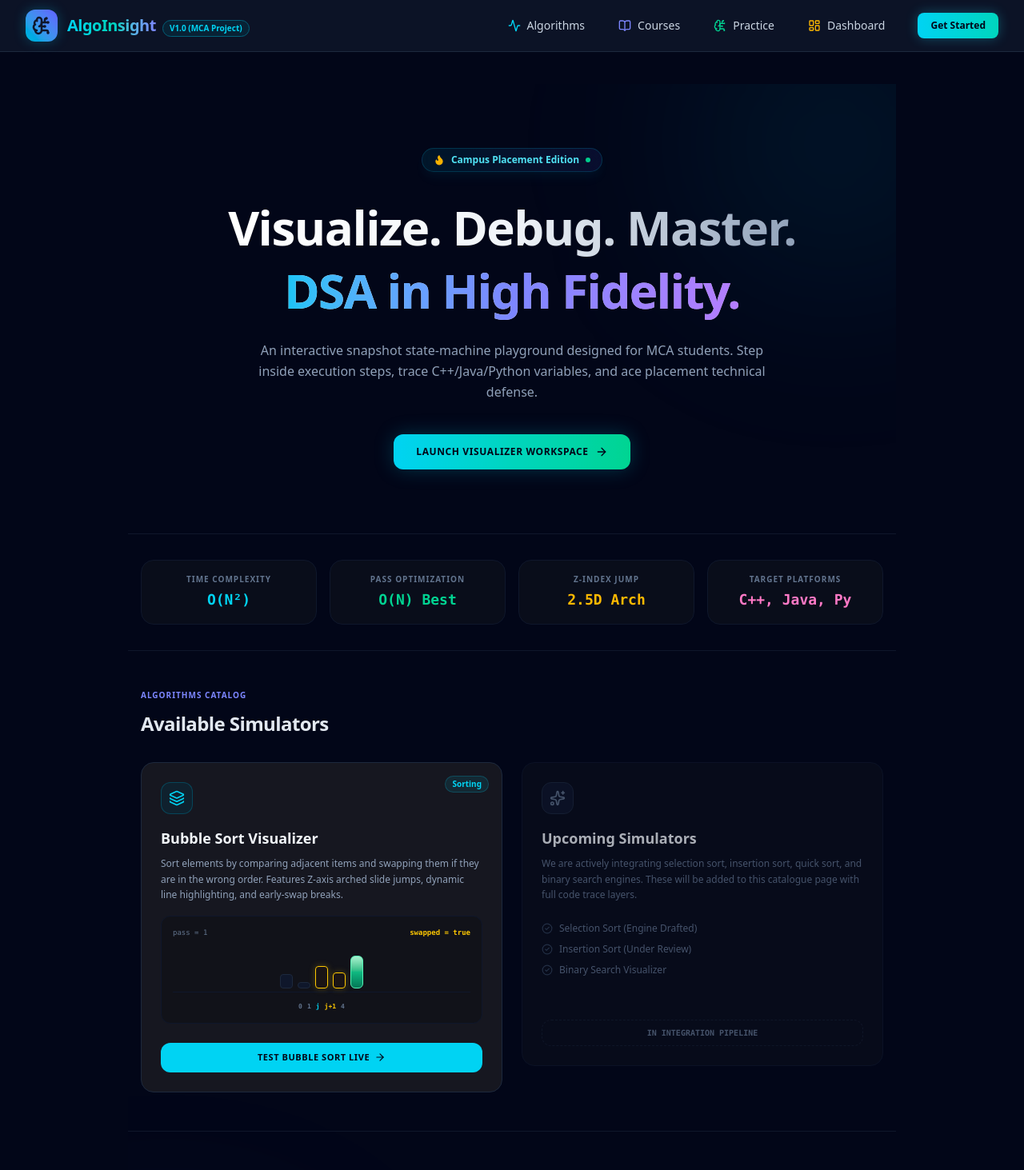
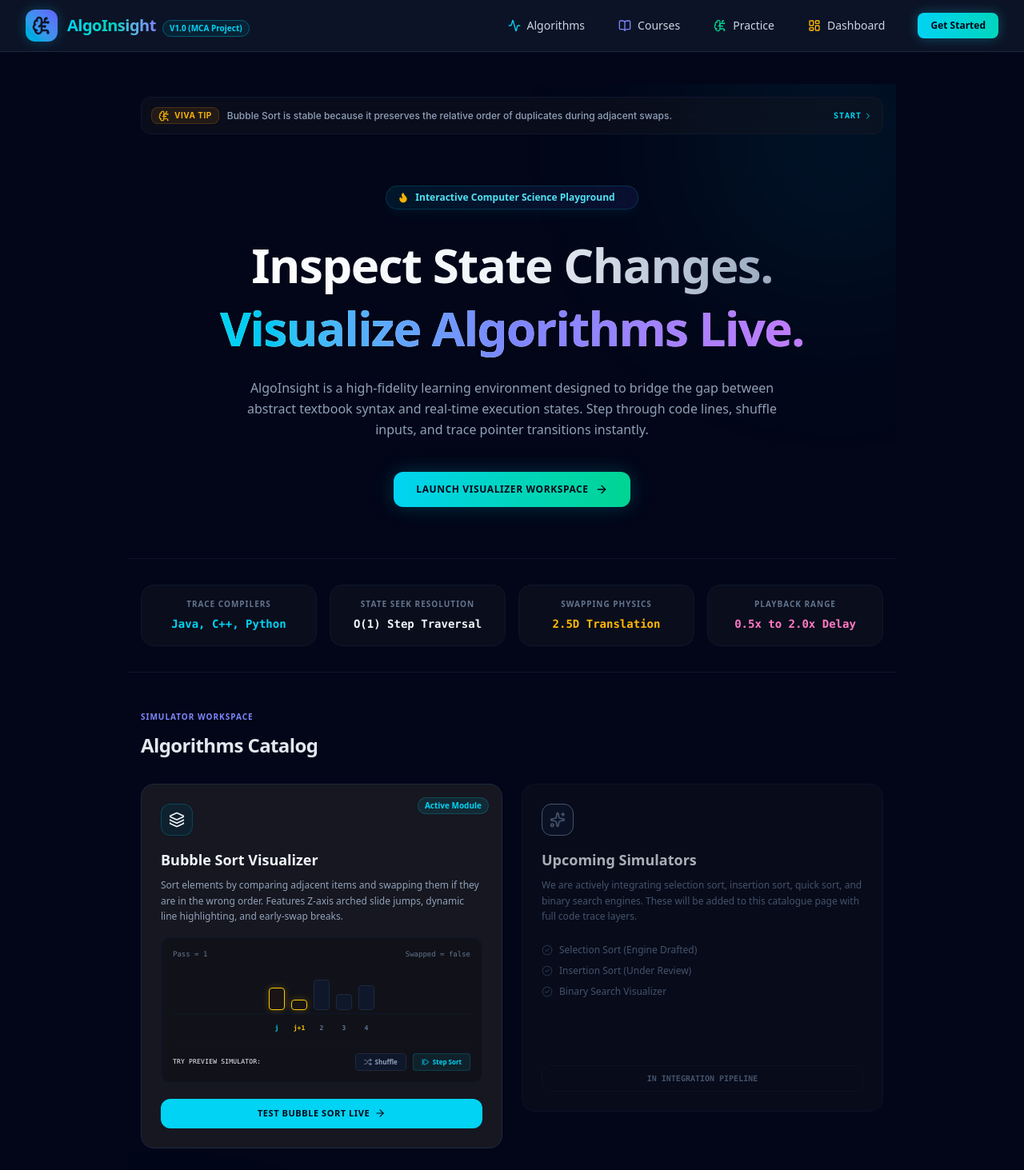
Before and after one commit to deekshagarg1/AlgoInsight, a React (Vite) app in the folder client/: page / in a window 1280 px wide. Shown: the top 1463 px of the page at 80% size. Built offline with nearby package versions, Linux system fonts and the light colour scheme.

Commit message:
Enhance Home Page with interactive simulator, placement tip ticker, and alignment fixes

```diff
--- a/client/src/App.jsx
+++ b/client/src/App.jsx
@@ -74,7 +74,8 @@ function App() {
       </main>
 
       {/* Footer (Premium Glassmorphic Footer) */}
-      <footer className="border-t border-slate-900/60 bg-slate-950/90 py-7 text-center text-xs text-slate-500 flex flex-col sm:flex-row items-center justify-center gap-2.5 font-sans relative">
+      {activeTab !== 'home' && activeTab !== 'visualizer' && (
+        <footer className="border-t border-slate-900/60 bg-slate-950/90 py-7 text-center text-xs text-slate-500 flex flex-col sm:flex-row items-center justify-center gap-2.5 font-sans relative shrink-0">
           {/* Glow Divider line */}
           <div className="absolute top-0 inset-x-0 h-[1px] bg-gradient-to-r from-transparent via-cyan-500/25 to-transparent"></div>
 
@@ -84,6 +85,7 @@ function App() {
             Made with <span className="text-rose-500 animate-pulse">❤️</span> by <span className="text-slate-350 font-semibold hover:text-cyan-400 transition-colors">Pulkit Mishra</span> and <span className="text-slate-350 font-semibold hover:text-cyan-400 transition-colors">Deeksha Garg</span>
           </span>
         </footer>
+      )}
     </div>
   );
 }
--- a/client/src/pages/HomePage.jsx
+++ b/client/src/pages/HomePage.jsx
@@ -1,51 +1,148 @@
 import React from 'react';
-import { Terminal, Cpu, Award, ArrowRight, Code, Server, Database, Layers, Sparkles, CheckCircle2, Flame } from 'lucide-react';
+import { Terminal, Cpu, Award, ArrowRight, Code, Server, Database, Layers, Sparkles, CheckCircle2, Flame, Shuffle, StepForward, BrainCircuit, ChevronRight } from 'lucide-react';
 
 /**
- * HomePage Component (High Fidelity - Impressive Placement-Ready Design)
+ * HomePage Component (High Fidelity - Impressive & Interactive)
  *
- * Redesigned with premium SaaS landing aesthetics:
- * - Glowing backdrop glass blobs.
- * - Dynamic split gradients for headers.
- * - Feature showcases with hover-translation, glow shadow outlines, and active state badges.
- * - A miniature "Interactive Simulator Catalog Card" highlighting Bubble Sort.
- * - Placement Metrics statistics deck.
+ * Includes:
+ * - Placement Tip Ticker: A dynamic, cycling placement tip bar positioned right below the navbar
+ *   to fill the top space beautifully and add educational value.
+ * - Dynamic Welcome Hero
+ * - Performance Metrics deck
+ * - Interactive Miniature Visualizer Card
+ * - Academic Specification Banner
+ * - Full Premium Footer (perfectly aligned at max-w-5xl)
  *
  * @param {Object} props
  * @param {Function} props.onExplore - Callback to navigate to algorithms catalog
  */
 export default function HomePage({ onExplore }) {
+  // Miniature visualizer local states for the interactive landing page demo card
+  const [miniArray, setMiniArray] = React.useState([55, 25, 75, 40, 60]);
+  const [miniJ, setMiniJ] = React.useState(0);
+  const [miniPass, setMiniPass] = React.useState(1);
+  const [miniSwapped, setMiniSwapped] = React.useState(false);
+  const [activeCompare, setActiveCompare] = React.useState([0, 1]);
+
+  // Placement Viva Tips Ticker state
+  const [tipIndex, setTipIndex] = React.useState(0);
+
+  const placementTips = [
+    "Bubble Sort is stable because it preserves the relative order of duplicates during adjacent swaps.",
+    "Bubble Sort runs in O(N) best-case time when the input is already sorted, thanks to the early-exit swapped check.",
+    "Bubble Sort is an in-place sorting algorithm, requiring O(1) auxiliary space to execute.",
+    "Selection Sort is unstable because it swaps non-adjacent elements, which can shuffle duplicates."
+  ];
+
+  // Cycle tips every 6 seconds
+  React.useEffect(() => {
+    const tipTimer = setInterval(() => {
+      setTipIndex(prev => (prev + 1) % placementTips.length);
+    }, 6000);
+    return () => clearInterval(tipTimer);
+  }, []);
+
+  const handleMiniShuffle = (e) => {
+    if (e) e.stopPropagation(); // Avoid triggering parent navigation
+    const shuffled = [30, 15, 80, 45, 60].sort(() => Math.random() - 0.5);
+    setMiniArray(shuffled);
+    setMiniJ(0);
+    setMiniPass(1);
+    setMiniSwapped(false);
+    setActiveCompare([0, 1]);
+  };
+
+  const handleMiniStep = (e) => {
+    if (e) e.stopPropagation(); // Avoid triggering parent navigation
+    const arr = [...miniArray];
+    const n = arr.length;
+    const limit = n - miniPass;
+
+    if (miniPass >= n) {
+      // Already sorted, restart shuffle
+      handleMiniShuffle(e);
+      return;
+    }
+
+    const currentJ = miniJ;
+    const nextJ = currentJ + 1;
+    let didSwap = false;
+
+    if (arr[currentJ] > arr[nextJ]) {
+      const temp = arr[currentJ];
+      arr[currentJ] = arr[nextJ];
+      arr[nextJ] = temp;
+      didSwap = true;
+      setMiniSwapped(true);
+    }
+
+    setMiniArray(arr);
+
+    // Index increment logic
+    if (currentJ >= limit - 1) {
+      // Pass finished, reset pointer and advance pass count
+      setMiniJ(0);
+      setMiniPass(prev => prev + 1);
+      setActiveCompare([0, 1]);
+    } else {
+      setMiniJ(nextJ);
+      setActiveCompare([nextJ, nextJ + 1]);
+    }
+  };
+
   return (
     <div className="w-full flex flex-col min-h-screen text-left relative overflow-hidden bg-slate-950">
 
-      {/* 0. DECORATIVE BACKDROP GLOWING BLOBS (Premium Visual Polish) */}
+      {/* 0. DECORATIVE BACKDROP GLOWING BLOBS */}
       <div className="absolute top-[-100px] right-[-100px] w-[350px] h-[350px] rounded-full bg-cyan-500/10 blur-[120px] pointer-events-none z-0"></div>
       <div className="absolute bottom-[100px] left-[-150px] w-[400px] h-[400px] rounded-full bg-indigo-500/10 blur-[130px] pointer-events-none z-0"></div>
 
-      {/* 1. HERO SECTION */}
-      <section className="flex flex-col items-center text-center py-20 max-w-4xl mx-auto px-4 relative z-10">
+      {/* 1. PLACEMENT Ticker announcements (Beautifully fills space below navbar) */}
+      <div className="max-w-5xl mx-auto w-full px-4 pt-4 relative z-10">
+        <div className="bg-[#161720]/45 border border-slate-900 rounded-xl p-3 flex items-center justify-between gap-4 backdrop-blur-md">
+          <div className="flex items-center gap-2.5 min-w-0">
+            <div className="flex items-center gap-1.5 px-2 py-0.5 rounded-lg bg-amber-500/10 border border-amber-500/20 text-[10px] font-bold text-amber-400 shrink-0 font-sans uppercase tracking-wider animate-pulse">
+              <BrainCircuit className="w-3.5 h-3.5" />
+              <span>Viva Tip</span>
+            </div>
+            {/* Fading cycling placement tip */}
+            <p key={tipIndex} className="text-xs text-slate-400 font-medium truncate m-0 font-sans animate-in fade-in slide-in-from-bottom-1 duration-300">
+              {placementTips[tipIndex]}
+            </p>
+          </div>
+          <button
+            onClick={onExplore}
+            className="flex items-center gap-0.5 text-[10px] font-bold text-cyan-400 hover:text-cyan-300 bg-transparent border-none cursor-pointer shrink-0 uppercase tracking-widest font-mono"
+          >
+            Start <ChevronRight className="w-3 h-3" />
+          </button>
+        </div>
+      </div>
+
+      {/* 2. HERO SECTION */}
+      <section className="flex flex-col items-center text-center py-16 max-w-4xl mx-auto px-4 relative z-10">
 
         {/* Glowing Badge */}
         <div className="inline-flex items-center gap-2 px-3.5 py-1.5 rounded-full text-xs font-semibold bg-gradient-to-r from-cyan-500/10 to-indigo-500/10 text-cyan-300 border border-cyan-500/20 mb-8 backdrop-blur-md shadow-lg shadow-cyan-500/5 animate-pulse">
           <Flame className="w-3.5 h-3.5 text-amber-400 fill-amber-400" />
-          <span>Campus Placement Edition</span>
-          <span className="w-1.5 h-1.5 rounded-full bg-emerald-400"></span>
+          <span>Interactive Computer Science Playground</span>
+          <span className="w-1.5 h-1.5 rounded-full bg-emerald-450"></span>
         </div>
 
-        {/* Hero Title with multiple gradients */}
+        {/* Hero Title with split gradients */}
         <h1 className="text-4xl sm:text-6xl font-black tracking-tight leading-tight m-0 bg-gradient-to-r from-white via-slate-100 to-slate-400 bg-clip-text text-transparent">
-          Visualize. Debug. Master.
+          Inspect State Changes.
           <span className="block mt-1 bg-gradient-to-r from-cyan-400 via-indigo-400 to-purple-400 bg-clip-text text-transparent">
-            DSA in High Fidelity.
+            Visualize Algorithms Live.
           </span>
         </h1>
 
         {/* Subtext description */}
         <p className="mt-6 text-sm sm:text-base text-slate-400 max-w-2xl leading-relaxed">
-          An interactive snapshot state-machine playground designed for MCA students. Step inside execution steps, trace C++/Java/Python variables, and ace placement technical defense.
+          AlgoInsight is a high-fidelity learning environment designed to bridge the gap between abstract textbook syntax and real-time execution states. Step through code lines, shuffle inputs, and trace pointer transitions instantly.
         </p>
 
-        {/* CTA triggers */}
+        {/* CTA trigger */}
         <div className="flex flex-col sm:flex-row items-center gap-4 mt-10">
           <button
             onClick={onExplore}
@@ -57,45 +154,45 @@ export default function HomePage({ onExplore }) {
         </div>
       </section>
 
-      {/* 2. CORE PERFORMANCE METRICS ROW */}
+      {/* 3. CORE PERFORMANCE METRICS ROW */}
       <section className="py-8 max-w-5xl mx-auto w-full px-4 border-t border-slate-900 relative z-10">
         <div className="grid grid-cols-2 md:grid-cols-4 gap-4">
-          <div className="bg-[#161720]/40 border border-slate-900 rounded-2xl p-4 text-center">
-            <span className="text-[10px] font-bold text-slate-500 uppercase tracking-widest block mb-1">Time Complexity</span>
-            <span className="text-lg font-extrabold text-cyan-400 font-mono">O(N²)</span>
+          <div className="bg-[#161720]/45 border border-slate-900 rounded-2xl p-4 text-center">
+            <span className="text-[10px] font-bold text-slate-500 uppercase tracking-widest block mb-1">Trace Compilers</span>
+            <span className="text-sm font-extrabold text-cyan-400 font-mono">Java, C++, Python</span>
           </div>
-          <div className="bg-[#161720]/40 border border-slate-900 rounded-2xl p-4 text-center">
-            <span className="text-[10px] font-bold text-slate-500 uppercase tracking-widest block mb-1">Pass Optimization</span>
-            <span className="text-lg font-extrabold text-emerald-400 font-mono">O(N) Best</span>
+          <div className="bg-[#161720]/45 border border-slate-900 rounded-2xl p-4 text-center">
+            <span className="text-[10px] font-bold text-slate-500 uppercase tracking-widest block mb-1">State Seek Resolution</span>
+            <span className="text-sm font-extrabold text-emerald-450 font-mono">O(1) Step Traversal</span>
           </div>
-          <div className="bg-[#161720]/40 border border-slate-900 rounded-2xl p-4 text-center">
-            <span className="text-[10px] font-bold text-slate-500 uppercase tracking-widest block mb-1">Z-Index Jump</span>
-            <span className="text-lg font-extrabold text-amber-400 font-mono">2.5D Arch</span>
+          <div className="bg-[#161720]/45 border border-slate-900 rounded-2xl p-4 text-center">
+            <span className="text-[10px] font-bold text-slate-500 uppercase tracking-widest block mb-1">Swapping Physics</span>
+            <span className="text-sm font-extrabold text-amber-400 font-mono">2.5D Translation</span>
           </div>
-          <div className="bg-[#161720]/40 border border-slate-900 rounded-2xl p-4 text-center">
-            <span className="text-[10px] font-bold text-slate-500 uppercase tracking-widest block mb-1">Target Platforms</span>
-            <span className="text-lg font-extrabold text-[#ff79c6] font-mono">C++, Java, Py</span>
+          <div className="bg-[#161720]/45 border border-slate-900 rounded-2xl p-4 text-center">
+            <span className="text-[10px] font-bold text-slate-500 uppercase tracking-widest block mb-1">Playback range</span>
+            <span className="text-sm font-extrabold text-[#ff79c6] font-mono">0.5x to 2.0x Delay</span>
           </div>
         </div>
       </section>
 
-      {/* 3. ALGORITHM PREVIEW CATALOG (VIBRANT & IMPRESSIVE CARD) */}
+      {/* 4. ALGORITHM PREVIEW CATALOG */}
       <section className="py-12 max-w-5xl mx-auto w-full px-4 border-t border-slate-900 relative z-10">
         <div className="flex flex-col gap-3 mb-8 text-center md:text-left">
-          <span className="text-[10px] font-bold text-indigo-400 tracking-widest uppercase">Algorithms Catalog</span>
-          <h2 className="text-xl sm:text-2xl font-black text-slate-200 tracking-tight m-0">Available Simulators</h2>
+          <span className="text-[10px] font-bold text-indigo-400 tracking-widest uppercase">Simulator Workspace</span>
+          <h2 className="text-xl sm:text-2xl font-black text-slate-200 tracking-tight m-0">Algorithms Catalog</h2>
         </div>
 
         <div className="grid grid-cols-1 md:grid-cols-2 gap-6 items-start">
 
-          {/* Card 1: Bubble Sort Showcase (Vibrant glowing mockup) */}
+          {/* Card 1: Bubble Sort Showcase (Genuinely Interactive Miniature Simulator!) */}
           <div className="p-6 rounded-2xl bg-[#161720] border border-slate-800 hover:border-cyan-500/35 transition-all duration-300 hover:shadow-[0_0_30px_rgba(6,182,212,0.06)] relative group flex flex-col justify-between">
             <div className="absolute top-4 right-4 bg-cyan-400/10 text-cyan-400 text-[10px] font-bold px-2 py-0.5 rounded-full border border-cyan-400/20">
-              Sorting
+              Active Module
             </div>
 
             <div>
-              <div className="w-10 h-10 rounded-xl bg-cyan-950/40 border border-cyan-800/60 flex items-center justify-center text-cyan-400 mb-4">
+              <div className="w-10 h-10 rounded-xl bg-cyan-950/40 border border-cyan-800/60 flex items-center justify-center text-cyan-455 mb-4">
                 <Layers className="w-5 h-5" />
               </div>
               <h3 className="text-lg font-bold text-slate-100">Bubble Sort Visualizer</h3>
@@ -103,42 +200,87 @@ export default function HomePage({ onExplore }) {
                 Sort elements by comparing adjacent items and swapping them if they are in the wrong order. Features Z-axis arched slide jumps, dynamic line highlighting, and early-swap breaks.
               </p>
 
-              {/* Miniature visualizer mock illustration (Super impressive details!) */}
+              {/* Genuinely Interactive miniature visualizer mock container */}
               <div className="mt-4 bg-[#111219] rounded-xl border border-slate-900 p-3.5 flex flex-col gap-3">
                 <div className="flex justify-between items-center text-[9px] font-mono text-slate-500">
-                  <span>pass = 1</span>
-                  <span className="text-yellow-400 font-bold">swapped = true</span>
+                  <span>Pass = {miniPass}</span>
+                  <span className={miniSwapped ? "text-yellow-400 font-bold" : "text-slate-500"}>
+                    Swapped = {miniSwapped ? "true" : "false"}
+                  </span>
                 </div>
-                <div className="h-14 flex items-end justify-center gap-1.5 border-b border-slate-900 pb-1">
-                  <div className="w-4 h-[35%] rounded bg-slate-900 border border-slate-800"></div>
-                  <div className="w-4 h-[15%] rounded bg-slate-900 border border-slate-800"></div>
-                  <div className="w-4 h-[55%] rounded border-yellow-400 bg-yellow-950/20 border-[1.5px] shadow-[0_0_8px_rgba(250,204,21,0.25)] relative"></div>
-                  <div className="w-4 h-[40%] rounded border-yellow-400 bg-yellow-950/20 border-[1.5px] shadow-[0_0_8px_rgba(250,204,21,0.25)] relative"></div>
-                  <div className="w-4 h-[80%] rounded-md bg-gradient-to-t from-[#047857] via-[#10b981] to-[#a7f3d0] border border-[#55f0b5]"></div>
+
+                {/* Dynamic Height Bars representing mini sorting array */}
+                <div className="h-14 flex items-end justify-center gap-2 border-b border-slate-900 pb-1">
+                  {miniArray.map((value, idx) => {
+                    const isComparing = activeCompare.includes(idx);
+                    const isSorted = idx >= miniArray.length - miniPass + 1;
+
+                    let barClass = "bg-slate-900 border border-slate-800";
+                    if (isComparing) {
+                      barClass = "border-yellow-400 bg-yellow-950/20 border-[1.5px] shadow-[0_0_8px_rgba(250,204,21,0.25)]";
+                    } else if (isSorted) {
+                      barClass = "bg-gradient-to-t from-[#047857] via-[#10b981] to-[#a7f3d0] border border-[#55f0b5]";
+                    }
+
+                    return (
+                      <div
+                        key={idx}
+                        className={`w-5 rounded transition-all duration-300 ${barClass}`}
+                        style={{ height: `${value}%` }}
+                      ></div>
+                    );
+                  })}
                 </div>
-                <div className="flex justify-center gap-1.5 text-[8px] font-bold font-mono text-slate-500">
-                  <span>0</span>
-                  <span>1</span>
-                  <span className="text-cyan-400 font-bold">j</span>
-                  <span className="text-yellow-400 font-bold">j+1</span>
-                  <span>4</span>
+
+                {/* Dynamic index / pointer circles */}
+                <div className="flex justify-center gap-2 text-[8px] font-bold font-mono text-slate-500 h-3">
+                  {miniArray.map((_, idx) => {
+                    const isJ = idx === miniJ;
+                    const isJP1 = idx === miniJ + 1;
+
+                    if (isJ) return <span key={idx} className="text-cyan-400 font-bold w-5 text-center">j</span>;
+                    if (isJP1) return <span key={idx} className="text-yellow-400 font-bold w-5 text-center">j+1</span>;
+                    return <span key={idx} className="w-5 text-center">{idx}</span>;
+                  })}
                 </div>
+
+                {/* Interactive controller triggers directly inside the card deck! */}
+                <div className="flex items-center justify-between mt-1 pt-2 border-t border-slate-900/60">
+                  <span className="text-[8px] text-slate-550 font-mono tracking-wide">TRY PREVIEW SIMULATOR:</span>
+                  <div className="flex gap-2">
+                    <button
+                      onClick={handleMiniShuffle}
+                      className="px-2.5 py-1 bg-slate-900 border border-slate-800 hover:border-slate-700 text-slate-400 hover:text-white rounded text-[8px] font-bold flex items-center gap-1 cursor-pointer transition-all"
+                      title="Generate new unsorted mock array"
+                    >
+                      <Shuffle className="w-2.5 h-2.5" /> Shuffle
+                    </button>
+                    <button
+                      onClick={handleMiniStep}
+                      className="px-2.5 py-1 bg-cyan-500/10 text-cyan-400 border border-cyan-500/20 hover:bg-cyan-500/20 rounded text-[8px] font-bold flex items-center gap-1 cursor-pointer transition-all"
+                      title="Trace next visual sorting snapshot"
+                    >
+                      <StepForward className="w-2.5 h-2.5" /> Step Sort
+                    </button>
+                  </div>
+                </div>
+
               </div>
             </div>
 
             <button
               onClick={onExplore}
-              className="mt-6 w-full py-2.5 font-bold text-slate-950 bg-cyan-400 hover:bg-cyan-300 rounded-xl transition-all cursor-pointer border-none text-[11px] uppercase tracking-wider flex items-center justify-center gap-1.5"
+              className="mt-5 w-full py-2.5 font-bold text-slate-950 bg-cyan-400 hover:bg-cyan-300 rounded-xl transition-all cursor-pointer border-none text-[11px] uppercase tracking-wider flex items-center justify-center gap-1.5"
             >
               Test Bubble Sort Live
               <ArrowRight className="w-3.5 h-3.5" />
             </button>
           </div>
 
-          {/* Card 2: Upcoming algorithms catalog list placeholder */}
-          <div className="p-6 rounded-2xl bg-[#161720]/45 border border-slate-900 hover:border-slate-800/80 transition-all duration-300 flex flex-col justify-between h-[380px] opacity-70">
+          {/* Card 2: Upcoming catalog list placeholder */}
+          <div className="p-6 rounded-2xl bg-[#161720]/45 border border-slate-900 hover:border-slate-800/80 transition-all duration-300 flex flex-col justify-between h-[410px] opacity-70">
             <div>
-              <div className="w-10 h-10 rounded-xl bg-slate-900 border border-slate-800 flex items-center justify-center text-slate-500 mb-4">
+              <div className="w-10 h-10 rounded-xl bg-slate-900 border border-slate-850 flex items-center justify-center text-slate-500 mb-4">
                 <Sparkles className="w-5 h-5" />
               </div>
               <h3 className="text-lg font-bold text-slate-350">Upcoming Simulators</h3>
@@ -167,7 +309,7 @@ export default function HomePage({ onExplore }) {
         </div>
       </section>
 
-      {/* 4. ACADEMIC PROJECT OVERVIEW & DETAILS BANNER */}
+      {/* 5. ACADEMIC PROJECT OVERVIEW & DETAILS BANNER */}
       <section className="py-12 max-w-5xl mx-auto w-full px-4 border-t border-slate-900 relative z-10">
         <div className="bg-gradient-to-br from-[#161720] to-[#111219] border border-slate-800/60 rounded-3xl p-8 flex flex-col md:flex-row items-center justify-between gap-8 shadow-xl">
           <div className="flex flex-col gap-2.5 max-w-xl">
@@ -195,9 +337,9 @@ export default function HomePage({ onExplore }) {
         </div>
       </section>
 
-      {/* 5. COMPREHENSIVE PREMIUM FOOTER */}
+      {/* 6. COMPREHENSIVE PREMIUM FOOTER */}
       <footer className="mt-auto border-t border-slate-900 bg-slate-950/60 py-12 px-4 sm:px-6 lg:px-8 z-10">
-        <div className="max-w-6xl mx-auto grid grid-cols-1 md:grid-cols-12 gap-8 pb-8 border-b border-slate-900">
+        <div className="max-w-5xl mx-auto grid grid-cols-1 md:grid-cols-12 gap-8 pb-8 border-b border-slate-900">
 
           {/* Logo & credits (col-span 5) */}
           <div className="md:col-span-5 flex flex-col gap-4">
@@ -267,7 +409,7 @@ export default function HomePage({ onExplore }) {
         </div>
 
         {/* Bottom credits */}
-        <div className="max-w-6xl mx-auto pt-6 flex flex-col md:flex-row justify-between items-center gap-4 text-[11px] text-slate-500 font-mono">
+        <div className="max-w-5xl mx-auto pt-6 flex flex-col md:flex-row justify-between items-center gap-4 text-[11px] text-slate-500 font-mono">
           <span>
             © {new Date().getFullYear()} AlgoInsight. All rights reserved.
           </span>
```
Also changed, not shown: client/src/pages/VisualizerPage.jsx (+8 -10 lines). Lines whose indentation alone changed are shown as unchanged.
